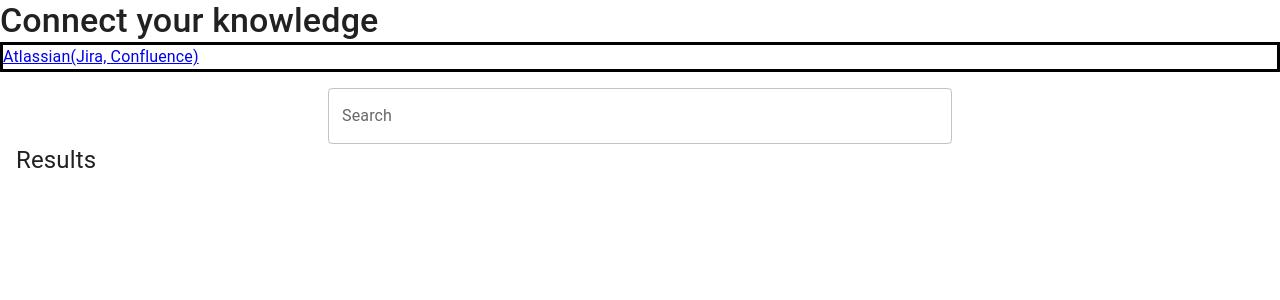
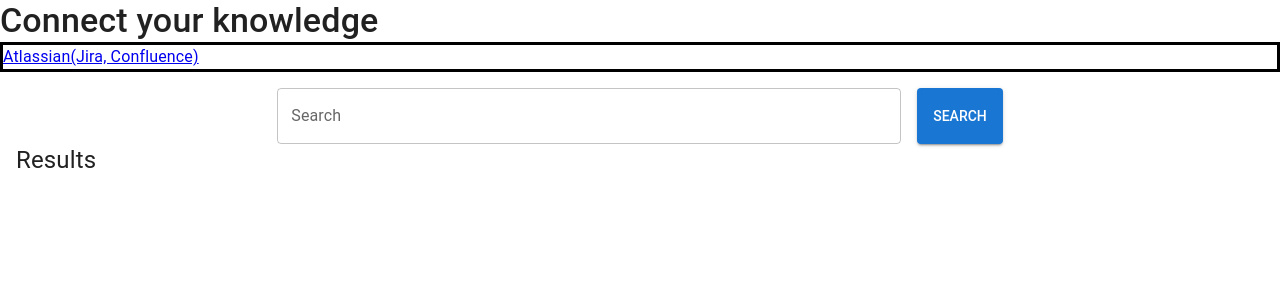
Before and after one commit to askwizz/askwizz, a React (Vite) app in the folder ui/: page / in a window 1280 px wide. Shown: the top 300 px of the page. Built offline with nearby package versions, Linux system fonts and the light colour scheme; what random-words would draw is missing.

Commit message:
feat: add search button

```diff
--- /dev/null
+++ b/ui/src/config.ts
@@ -0,0 +1 @@
+export const API_ENDPOINT = "/api";
--- a/ui/src/pages/Search.tsx
+++ b/ui/src/pages/Search.tsx
@@ -1,5 +1,6 @@
 import {
   Box,
+  Button,
   List,
   ListItem,
   ListItemButton,
@@ -18,8 +19,9 @@ const mockDatabase = Array.from({ length: mockSize }, () =>
 
 export default function Search() {
   const [search, setSearch] = useState<string>("");
+  const [results, setResults] = useState<string[]>([]);
 
-  const results = (() => {
+  const mockResults = (() => {
     if (!search) {
       return [];
     }
@@ -28,6 +30,10 @@ export default function Search() {
     );
     return filteredResults.slice(0, 10);
   })();
+
+  const handleSearch = () => {
+    setResults(mockResults);
+  };
 
   return (
     <Box
@@ -60,6 +66,15 @@ export default function Search() {
             variant="outlined"
           />
         </Box>
+        <Button
+          onClick={handleSearch}
+          sx={{
+            marginLeft: "16px",
+          }}
+          variant="contained"
+        >
+          Search
+        </Button>
       </Box>
       <Typography variant="h5">Results</Typography>
       <nav aria-label="search results">
```
